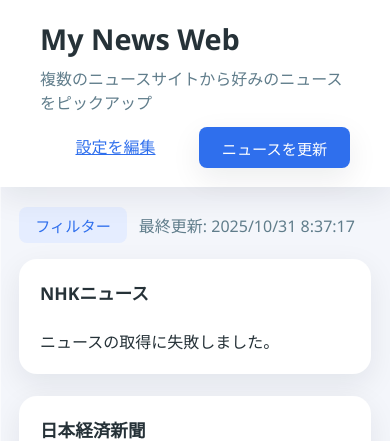
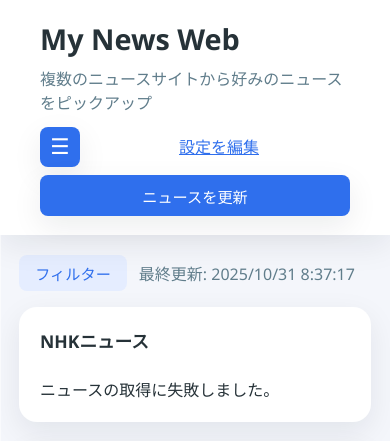
Before and after one commit to hitosh308/my-news-web, a PHP site: page / in a window 390 px wide. Shown: the top 441 px of the page. Run offline with PHP 8.4, Linux system fonts and the light colour scheme; data that the repository does not hold is empty.

Commit message:
Add mobile hamburger control for filters

```diff
--- a/assets/css/style.css
+++ b/assets/css/style.css
@@ -51,6 +51,24 @@ button:active {
     background: var(--accent-light);
     color: var(--accent-color);
     padding: 0.45rem 1rem;
+}
+
+.mobile-menu-button {
+    display: none;
+    align-items: center;
+    justify-content: center;
+    width: 2.5rem;
+    height: 2.5rem;
+    padding: 0;
+    font-size: 1.35rem;
+    line-height: 1;
+    background: var(--accent-color);
+    color: #fff;
+    box-shadow: var(--shadow);
+}
+
+.mobile-menu-button span {
+    pointer-events: none;
 }
 
 .ghost-button {
@@ -431,6 +449,10 @@ button:active {
         display: inline-flex;
     }
 
+    .mobile-menu-button {
+        display: inline-flex;
+    }
+
     body.filters-open {
         overflow: hidden;
     }
@@ -456,6 +478,11 @@ button:active {
         text-align: center;
     }
 
+    .mobile-menu-button {
+        order: -1;
+        flex: 0 0 auto;
+    }
+
     .app-main {
         padding: 1.2rem;
     }
--- a/index.php
+++ b/index.php
@@ -20,6 +20,9 @@ if (file_exists($configPath)) {
         <p>複数のニュースサイトから好みのニュースをピックアップ</p>
     </div>
     <div class="header-actions">
+        <button id="mobile-menu-toggle" class="secondary-button mobile-menu-button" type="button" aria-label="検索条件を開く" aria-controls="filter-panel" aria-expanded="false" data-filter-toggle data-label-open="検索条件を開く" data-label-close="検索条件を閉じる">
+            <span aria-hidden="true">☰</span>
+        </button>
         <a href="settings.php" class="ghost-button">設定を編集</a>
         <button id="refresh-news" class="primary-button">ニュースを更新</button>
     </div>
@@ -52,7 +55,7 @@ if (file_exists($configPath)) {
     <div id="filter-backdrop" class="filter-backdrop" hidden></div>
     <section class="news-area">
         <div class="news-toolbar">
-            <button type="button" id="toggle-filters" class="secondary-button filter-toggle" aria-expanded="false" aria-controls="filter-panel">フィルター</button>
+            <button type="button" id="toggle-filters" class="secondary-button filter-toggle" aria-expanded="false" aria-controls="filter-panel" data-filter-toggle>フィルター</button>
             <span id="status-text">ニュースを読み込んでください</span>
         </div>
         <div id="news-grid" class="news-grid" aria-live="polite"></div>
```
Also changed, not shown: assets/js/app.js (+20 -14 lines).
